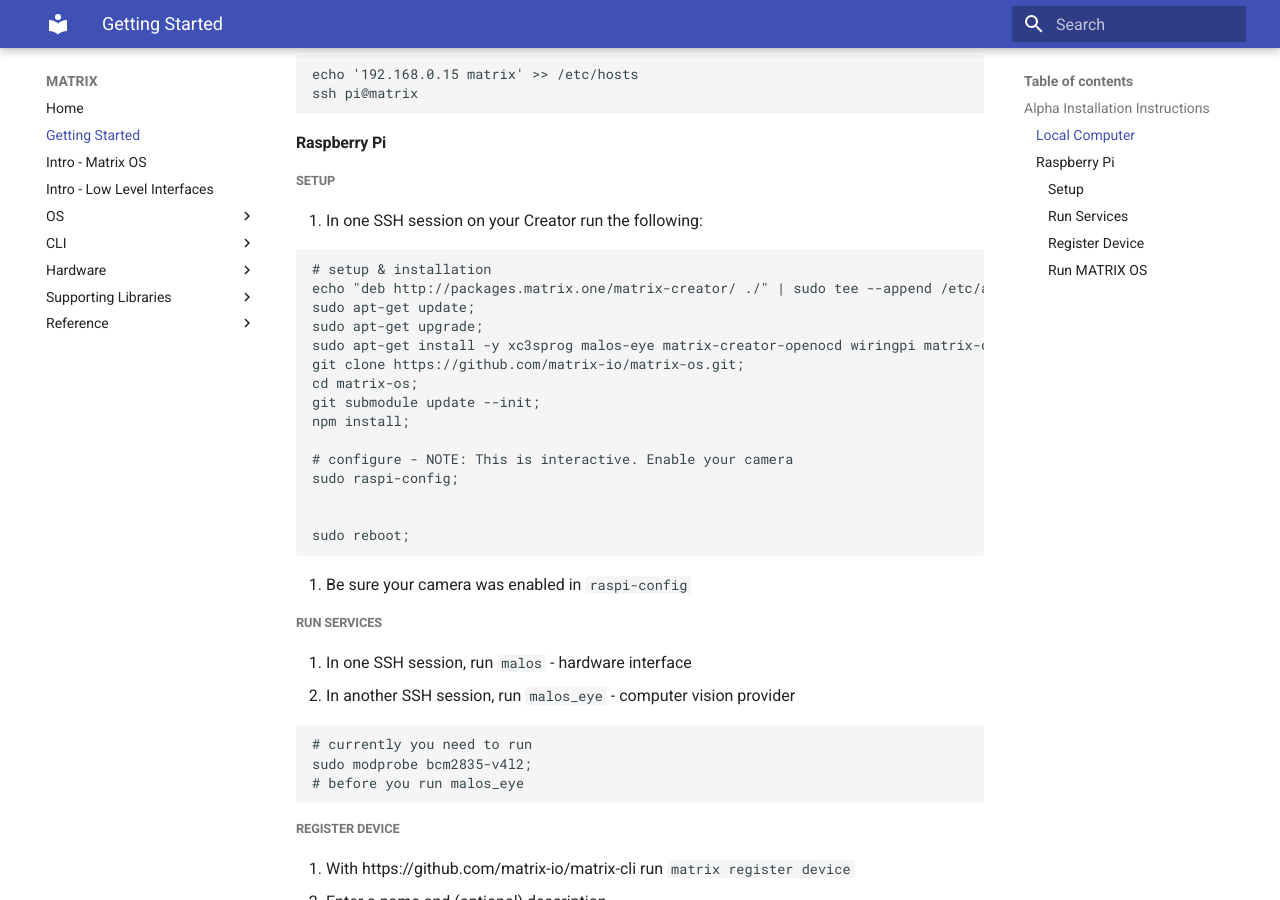
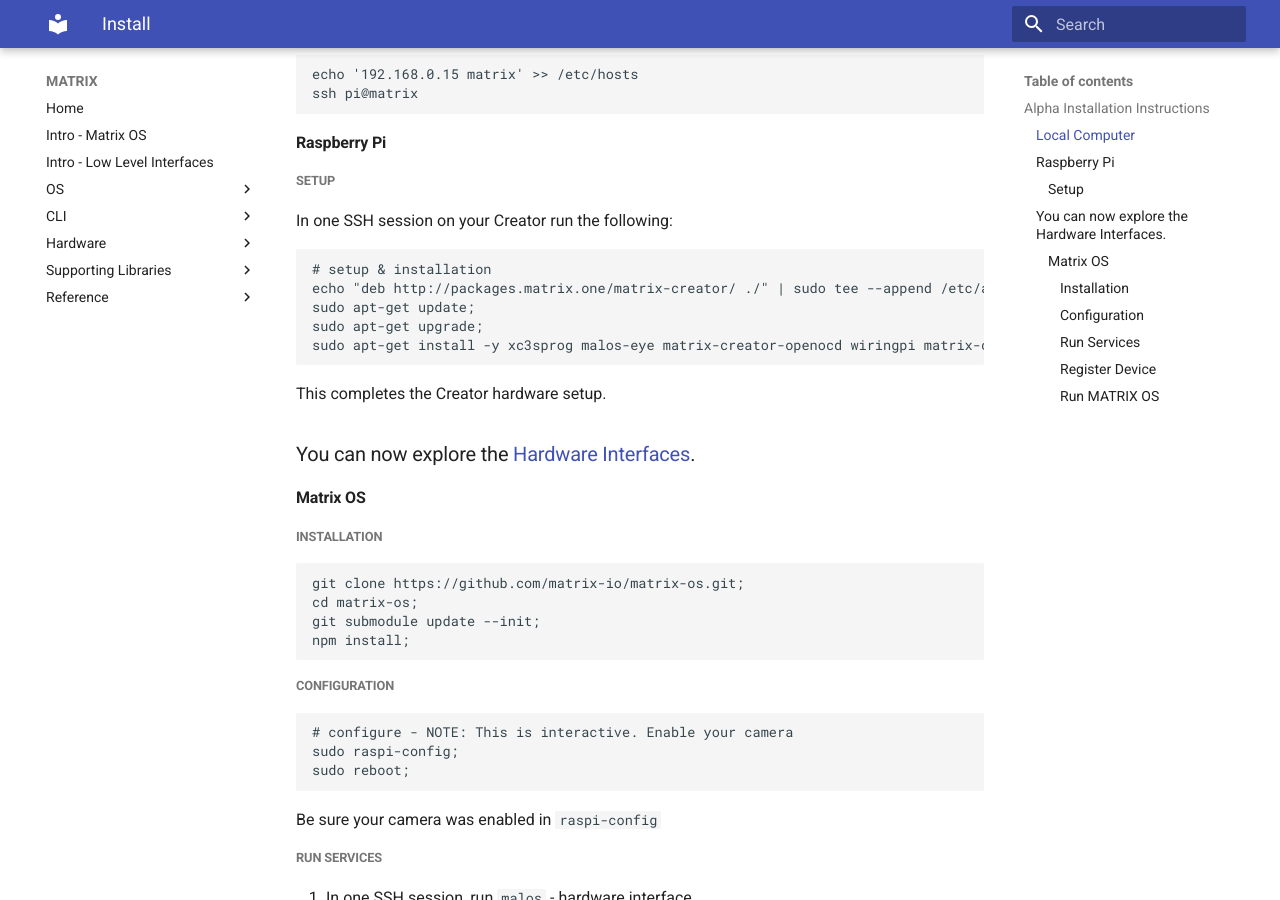
Before and after one commit to matrix-io/matrix-documentation, an MkDocs documentation site: the page built from docs/intro/install.md, in a window 1280 px wide and 900 px high, scrolled down 544 px. Built offline with MkDocs 1.6.1 and Material for MkDocs 9.7.7, drawn with Linux system fonts in a browser that asks for light colours; old or Windows-style settings are respelled for this version of MkDocs; some of the changed text lies outside the part shown.

Commit message:
Move install to intro

````diff
--- a/docs/intro/install.md
+++ b/docs/intro/install.md
@@ -15,25 +15,37 @@
 
 #### Raspberry Pi
 ##### Setup
-1. In one SSH session on your Creator run the following:
+In one SSH session on your Creator run the following:
 ```
 # setup & installation
 echo "deb http://packages.matrix.one/matrix-creator/ ./" | sudo tee --append /etc/apt/sources.list;
 sudo apt-get update;
 sudo apt-get upgrade;
 sudo apt-get install -y xc3sprog malos-eye matrix-creator-openocd wiringpi matrix-creator-init cmake g++ git --force-yes;
+```
+
+This completes the Creator hardware setup.
+
+### You can now explore the [Hardware Interfaces](../intro/interfaces.md).
+
+#### Matrix OS
+##### Installation
+```
 git clone https://github.com/matrix-io/matrix-os.git;
 cd matrix-os;
 git submodule update --init;
 npm install;
+```
 
+##### Configuration
+
+```
 # configure - NOTE: This is interactive. Enable your camera
 sudo raspi-config;
-
-
 sudo reboot;
 ```
-1. Be sure your camera was enabled in `raspi-config`
+
+Be sure your camera was enabled in `raspi-config`
 
 ##### Run Services
 
--- a/mkdocs.yml
+++ b/mkdocs.yml
@@ -6,7 +6,6 @@
 
 pages:
 - Home: 'index.md'
-- Getting Started: 'intro/install.md'
 - Intro - Matrix OS: 'intro/matrix.md'
 - Intro - Low Level Interfaces: 'intro/interfaces.md'
 - OS:
````
Also changed, not shown: docs/index.md (+72 -40 lines), docs/intro/matrix.md (+0 -1 lines).
